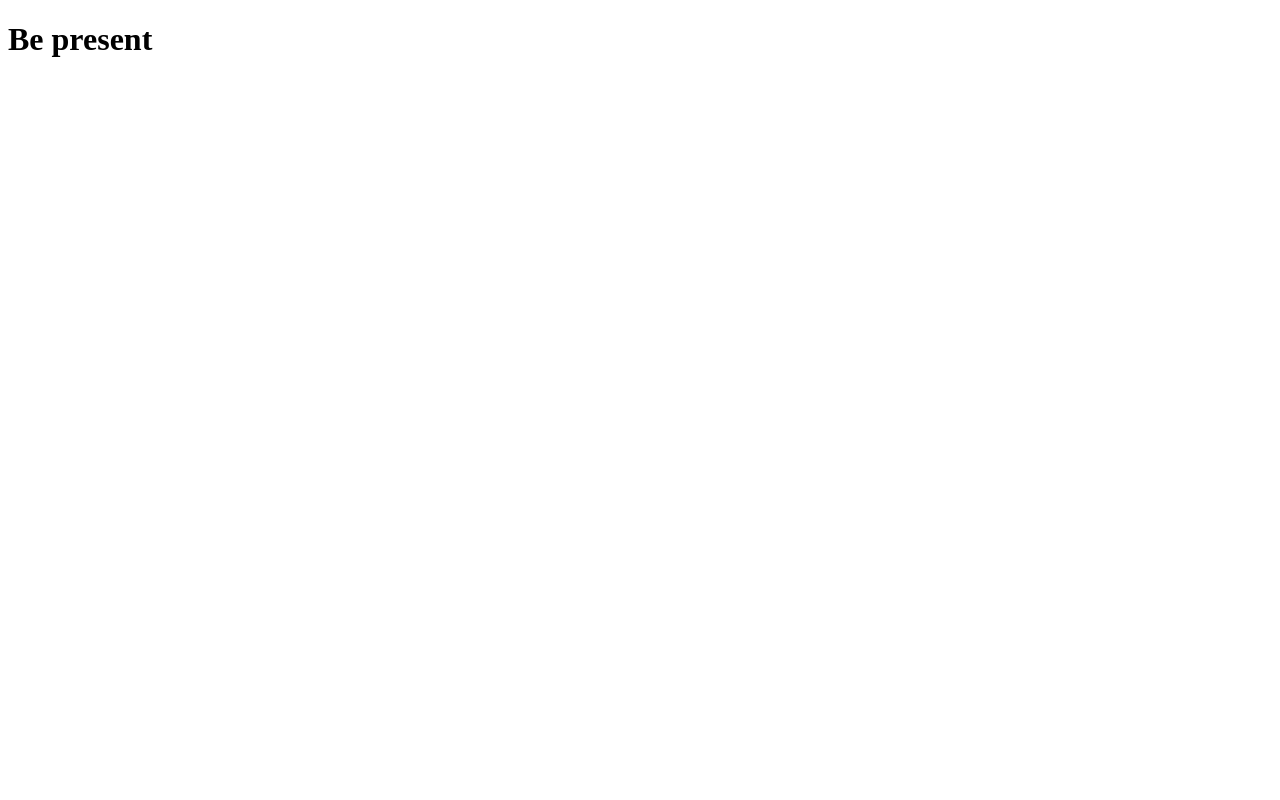
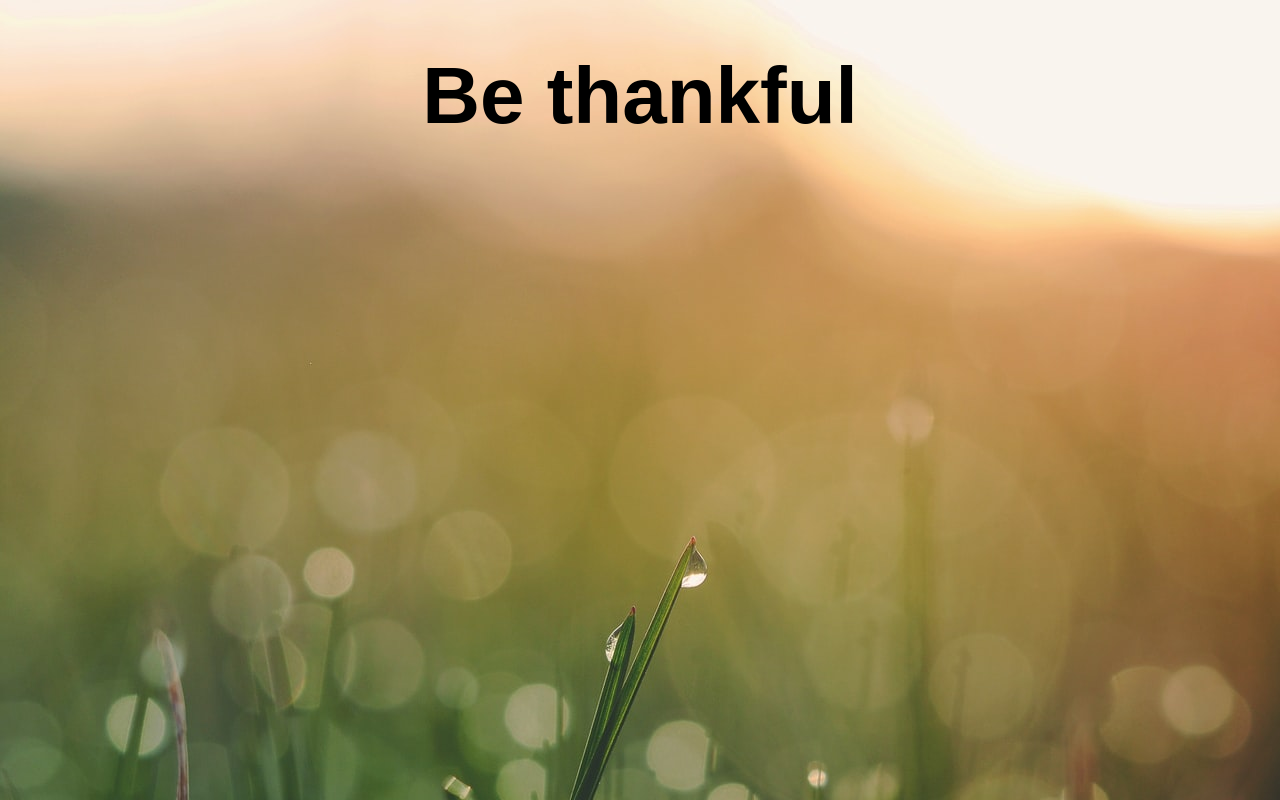
Before and after one commit to pchinjr/examendaily, a plain HTML site: page index.html in a window 1280 px wide. Drawn offline with Linux system fonts and the light colour scheme.

Commit message:
bigger font and background image

```diff
--- a/index.html
+++ b/index.html
@@ -5,9 +5,21 @@
   <meta http-equiv="X-UA-Compatible" content="IE=edge">
   <meta name="viewport" content="width=device-width, initial-scale=1.0">
   <title>Document</title>
+  <style>
+    h1 {
+      font-family: Arial, Helvetica, sans-serif;
+      font-size: 5rem;
+      text-align: center;
+      margin: 50px;
+    }
+    img {
+      margin:auto
+    }
+  </style>
 </head>
-<body>
-<h1>Be </h1>
+<body background="dewey.jpeg">
+<h1>Be</h1>
+
 
 <script src="index.js"></script>
 </body>
--- a/index.js
+++ b/index.js
@@ -8,9 +8,6 @@
 
 // Be hopeful - look toward tomorrow
 
-
-//
-
 console.log('praise cage')
 
 const headline = document.querySelector('h1')
@@ -18,10 +15,9 @@ const headline = document.querySelector('h1')
 const content = ['Be still', 'Be thankful', 'Be present', 'Be prayerful', 'Be hopeful']
 
 let i = 0
-const cycleText = () => {
+const changeHeadline = () => {
   headline.textContent = content[i]
   i = ++i % content.length
 }
 
-cycleText()
-setInterval( cycleText, 2000);
+setInterval(changeHeadline, 2000);
```
Also changed, not shown: dewey.jpeg (added).
